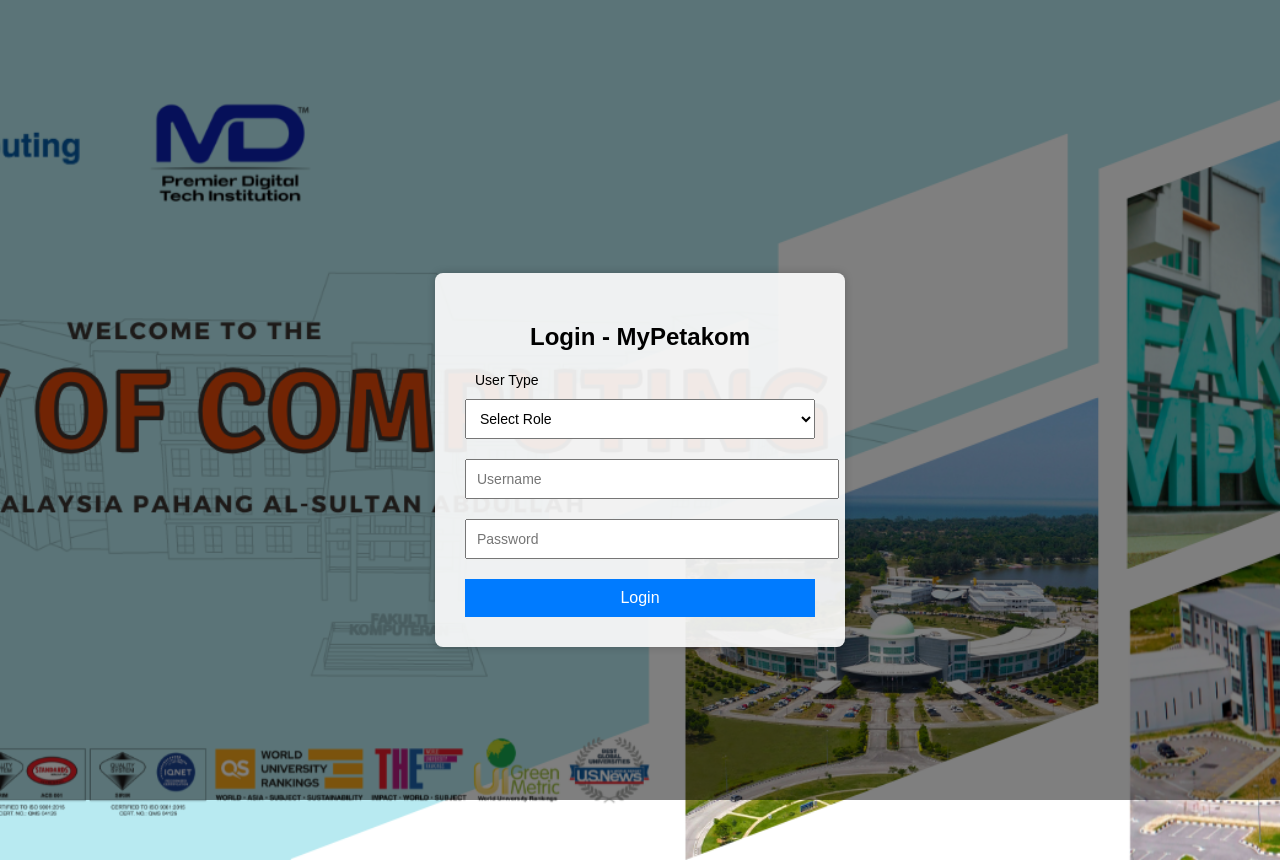
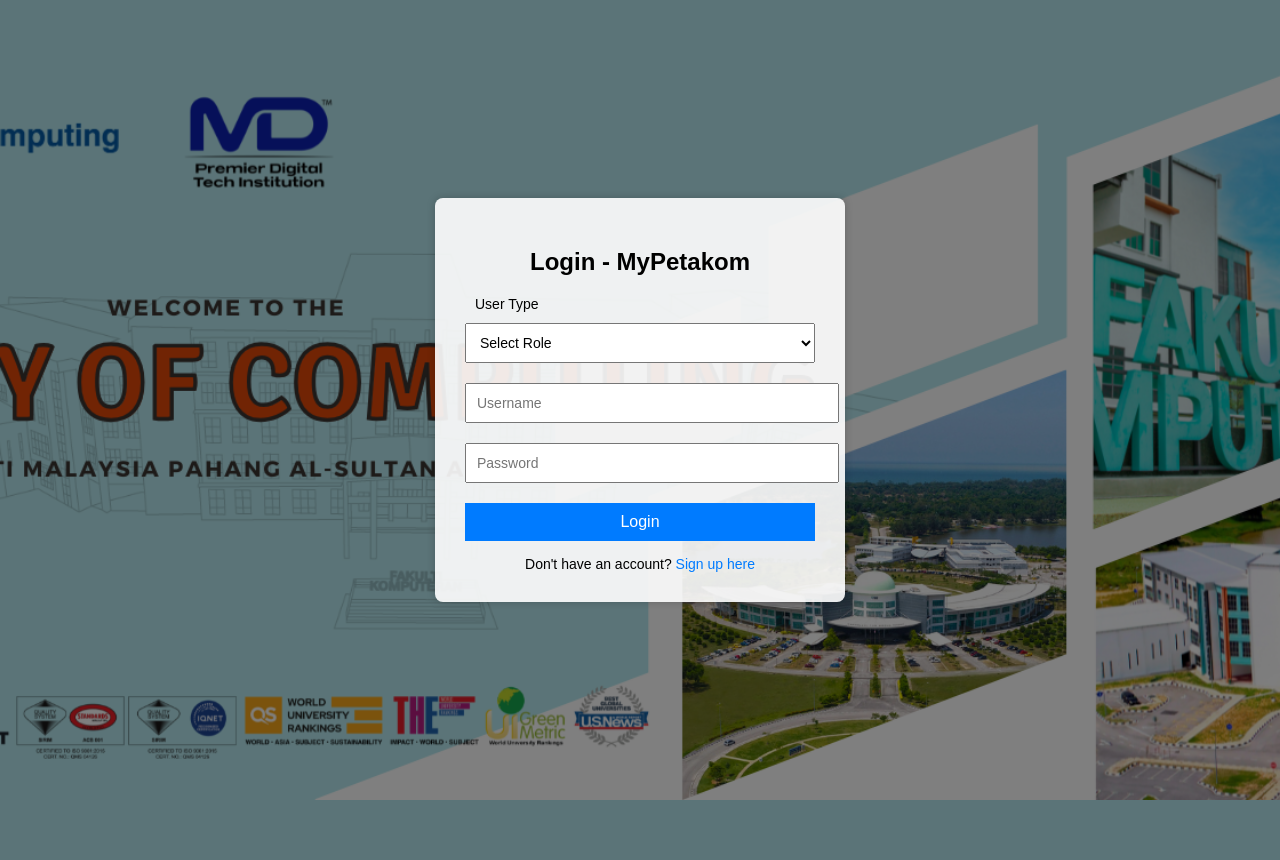
Before and after one commit to YousefAmerr/WEB_group_2_project, a PHP site: page /login.php in a window 1280 px wide. After the commit the page ends 800 px from the top, so only its background shows below. Run offline with PHP 8.4, Linux system fonts and the light colour scheme.

Commit message:
update login.php

```diff
--- a/module1/login.php
+++ b/module1/login.php
@@ -56,19 +56,36 @@
   <style>
     body {
       font-family: Arial, sans-serif;
-      background: #f8f9fa;
+      position: relative;
+      margin: 0;
+      height: 100vh;
       display: flex;
       justify-content: center;
-      align-items: start;
-      padding-top: 60px;
-      height: 100vh;
+      align-items: center;
+      background-image: url('fkweb-welcometofkumpsa_.png'); /* Adjust path */
+      background-size: cover;
+      background-position: center;
+      background-repeat: no-repeat;
+      overflow: hidden;
+    }
+    body::before {
+      content: "";
+      position: fixed;
+      top: 0;
+      left: 0;
+      width: 100%;
+      height: 100%;
+      background-color: rgba(0, 0, 0, 0.5); /* black overlay with 50% opacity */
+      z-index: -1;
     }
     form {
-      background: #fff;
+      background: rgba(255, 255, 255, 0.9);
       padding: 30px;
       border-radius: 8px;
-      box-shadow: 0 0 8px rgba(0,0,0,0.1);
+      box-shadow: 0 0 8px rgba(0,0,0,0.2);
       width: 350px;
+      position: relative;
+      z-index: 1;
     }
     h2 {
       text-align: center;
@@ -93,42 +110,18 @@
       color: red;
       text-align: center;
     }
-    body {
-  position: relative;
-  margin: 0;
-  height: 100vh;
-  font-family: Arial, sans-serif;
-  display: flex;
-  justify-content: center;
-  align-items: center;
-  background-image: url('fkweb-welcometofkumpsa_.png'); /* Adjust path */
-  background-size: cover;
-  background-position: center;
-  background-repeat: no-repeat;
-  overflow: hidden;
-}
-
-body::before {
-  content: "";
-  position: fixed;      /* cover entire viewport */
-  top: 0;
-  left: 0;
-  width: 100%;
-  height: 100%;
-  background-color: rgba(0, 0, 0, 0.5); /* black overlay with 50% opacity */
-  z-index: -1;         /* behind the form */
-}
-
-form {
-  background: rgba(255, 255, 255, 0.9);
-  padding: 30px;
-  border-radius: 8px;
-  box-shadow: 0 0 8px rgba(0,0,0,0.2);
-  width: 350px;
-  position: relative;
-  z-index: 1;          /* above overlay */
-}
-
+    .signup-link {
+      text-align: center;
+      margin-top: 15px;
+      font-size: 14px;
+    }
+    .signup-link a {
+      color: #007bff;
+      text-decoration: none;
+    }
+    .signup-link a:hover {
+      text-decoration: underline;
+    }
   </style>
 </head>
 <body>
@@ -149,6 +142,10 @@
   <input type="password" name="password" placeholder="Password" required>
 
   <button type="submit">Login</button>
+
+  <div class="signup-link">
+    Don't have an account? <a href="signup.php">Sign up here</a>
+  </div>
 </form>
 </body>
 </html>
```
